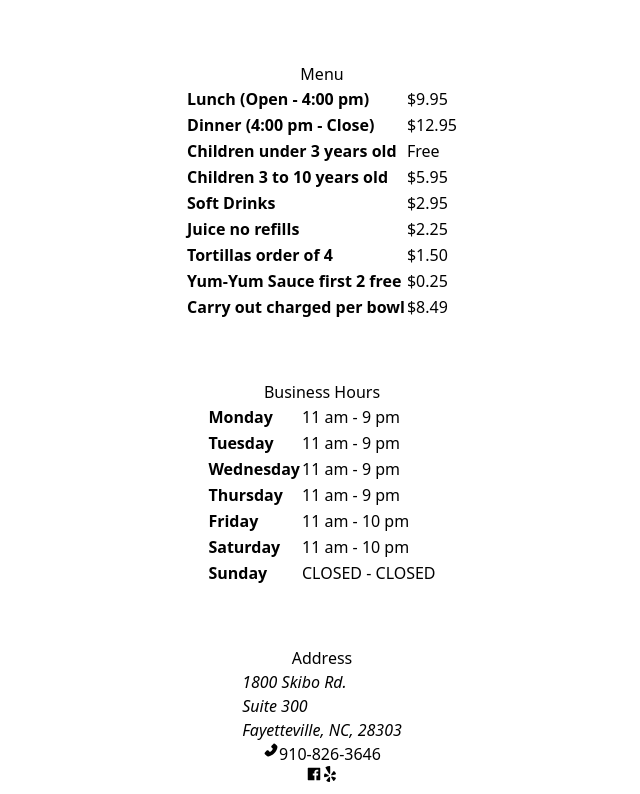
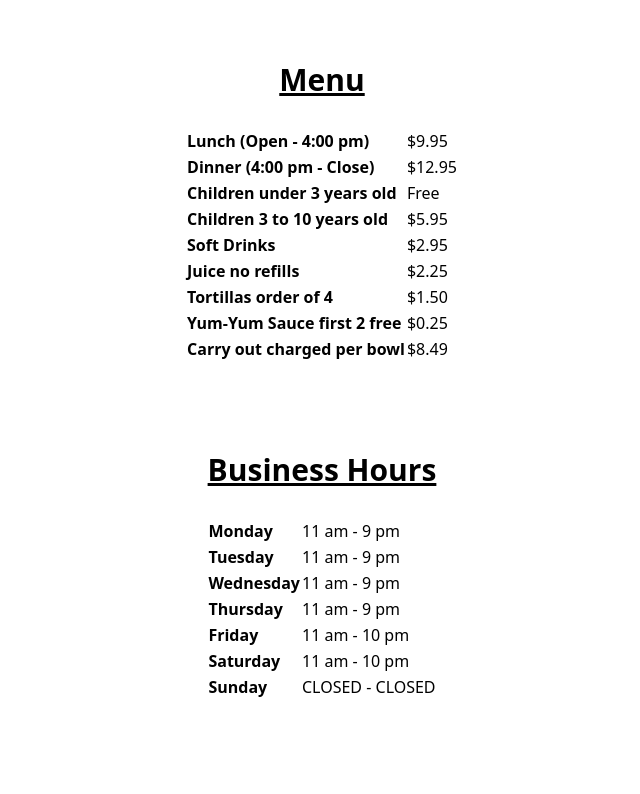
Before and after one commit to davidchanho/crazyfire2, a Next.js app: page / in a window 1280 px wide. Shown: the part 466-1260 px from the top of the page, without its empty margins (318-958 px from the left). Built offline with nearby package versions, Linux system fonts and the light colour scheme.

Commit message:
add smooth scroll

```diff
--- a/components/address/index.tsx
+++ b/components/address/index.tsx
@@ -2,6 +2,8 @@ import React from "react";
 import { AiFillFacebook, AiFillPhone } from "react-icons/ai";
 import { FaYelp } from "react-icons/fa";
 import { useAppContext } from "../../context";
+import Section from "../shared/section";
+import SectionTitle from "../shared/section-title";
 
 function Address() {
   const {
@@ -11,8 +13,8 @@ function Address() {
   } = useAppContext();
 
   return (
-    <section className="flex flex-col items-center text-start">
-      <h3>Address</h3>
+    <Section id="address">
+      <SectionTitle>Address</SectionTitle>
       <address>
         <p>{street}</p>
         <p>Suite {suite}</p>
@@ -32,7 +34,7 @@ function Address() {
           <FaYelp aria-label="go to our Yelp page" />
         </a>
       </div>
-    </section>
+    </Section>
   );
 }
 
--- a/components/business-hours/index.tsx
+++ b/components/business-hours/index.tsx
@@ -1,19 +1,23 @@
 import React from "react";
 import { useAppContext } from "../../context";
+import Section from "../shared/section";
+import SectionTitle from "../shared/section-title";
 import BusinessHoursItem from "./BusinessHoursItem";
 
 function BusinessHours() {
   const { businessHours } = useAppContext();
 
   return (
+    <Section id='hours'>
+      <SectionTitle>Business Hours</SectionTitle>
       <table>
-      <caption>Business Hours</caption>
         <tbody>
           {businessHours.map((b) => {
             return <BusinessHoursItem key={b.day} {...b} />;
           })}
         </tbody>
       </table>
+    </Section>
   );
 }
 
--- a/components/how-it-works/index.tsx
+++ b/components/how-it-works/index.tsx
@@ -2,6 +2,7 @@ import React from "react";
 import { CgBowl } from "react-icons/cg";
 import { GiKnifeFork, GiSwordsPower } from "react-icons/gi";
 import Section from "../shared/section";
+import SectionTitle from "../shared/section-title";
 import HowItWorksItem from "./HowItWorksItem";
 
 const items = [
@@ -16,7 +17,8 @@ const items = [
 
 function HowItWorks() {
   return (
-    <Section header="How it works">
+    <Section>
+      <SectionTitle>How it works</SectionTitle>
       <ul className="grid grid-cols-1 md:grid-cols-3">
         {items.map((item) => {
           return <HowItWorksItem key={item.id} {...item} />;
--- a/components/menu/index.tsx
+++ b/components/menu/index.tsx
@@ -1,9 +1,12 @@
 import React from "react";
+import Section from "../shared/section";
+import SectionTitle from "../shared/section-title";
 
 function Menu() {
   return (
+    <Section id="menu">
+      <SectionTitle>Menu</SectionTitle>
       <table>
-      <caption>Menu</caption>
         <tbody>
           <tr>
             <th>Lunch (Open - 4:00 pm)</th>
@@ -43,6 +46,7 @@ function Menu() {
           </tr>
         </tbody>
       </table>
+    </Section>
   );
 }
 
--- /dev/null
+++ b/components/shared/section-title/index.tsx
@@ -0,0 +1,13 @@
+import React, { PropsWithChildren } from "react";
+
+function SectionTitle({ children }: PropsWithChildren<{}>) {
+  return (
+    <header>
+      <h2 className="text-center text-3xl font-bold underline mb-3 ">
+        {children}
+      </h2>
+    </header>
+  );
+}
+
+export default SectionTitle;
--- a/components/shared/section/index.tsx
+++ b/components/shared/section/index.tsx
@@ -1,21 +1,11 @@
-import React, { ReactNode } from "react";
+import React, { HTMLAttributes, ReactNode } from "react";
 
-interface Props {
-  header: string;
+interface Props extends HTMLAttributes<HTMLDivElement> {
   children: ReactNode;
 }
 
-function Section({ header, children }: Props) {
-  return (
-    <section>
-      <header>
-        <h2 className="text-center text-3xl font-bold underline mb-3 ">
-          {header}
-        </h2>
-      </header>
-      {children}
-    </section>
-  );
+function Section({ children, ...rest }: Props) {
+  return <section {...rest}>{children}</section>;
 }
 
 export default Section;
--- a/styles/globals.scss
+++ b/styles/globals.scss
@@ -1,6 +1,10 @@
 @tailwind base;
 @tailwind components;
 @tailwind utilities;
+
+body {
+  scroll-behavior: smooth;
+}
 
 li > svg {
   width: 120px;
```
Lines whose indentation alone changed are shown as unchanged.
